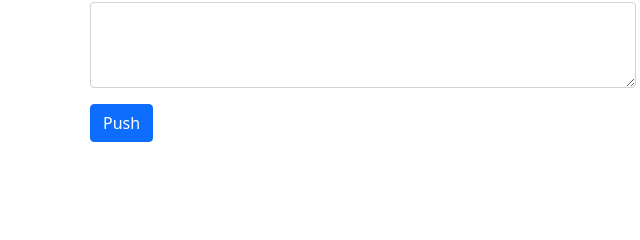
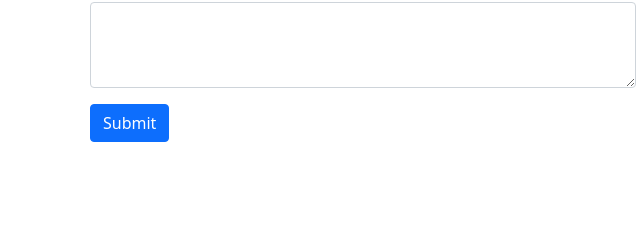
Before and after one commit to indratrst/indratristia.github.io, a plain HTML site: page index.html in a window 1280 px wide. Shown: the part 3253-3493 px from the top of the page, 277-917 px from the left. Drawn offline with nearby package versions, Linux system fonts and the light colour scheme.

Commit message:
Change push to submit

```diff
--- a/index.html
+++ b/index.html
@@ -176,7 +176,7 @@
                 <label for="pesan" class="form-label">Your Message</label>
                 <textarea class="form-control" id="pesan" rows="3"></textarea>
               </div>
-              <button type="submit" class="btn btn-primary">Push</button>
+              <button type="submit" class="btn btn-primary">Submit</button>
             </form>
           </div>
         </div>
```
